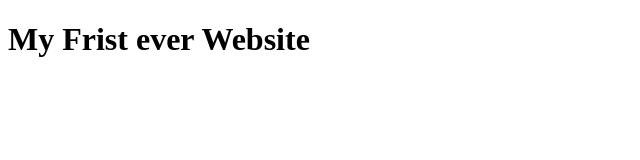
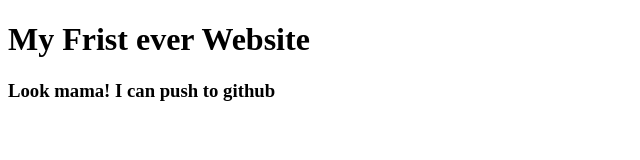
Before and after one commit to mohammad227ali0/My-Frist-Website, a plain HTML site: page index.html in a window 1280 px wide. Shown: the whole page, without its empty margins (0-640 px from the left). Drawn offline with Linux system fonts and the light colour scheme.

Commit message:
learn git hub

```diff
--- a/index.html
+++ b/index.html
@@ -8,5 +8,6 @@
 </head>
 <body>
  <h1> My Frist ever Website</h1>
+ <h3>Look mama! I can push to github</h3>
 </body>
 </html>
```
